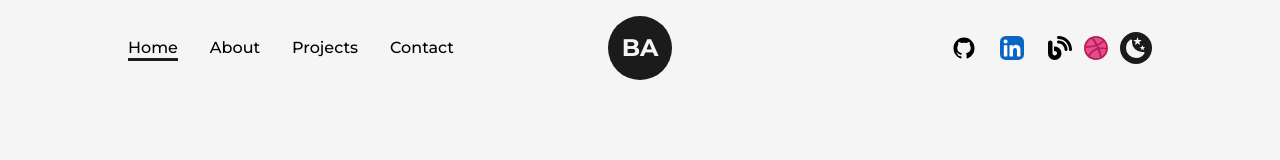
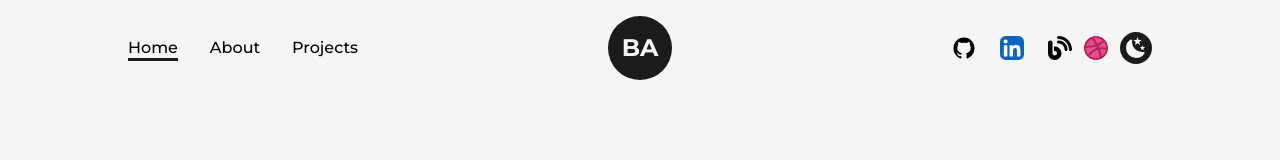
Before and after one commit to baguiar428/portfolio-2.0, a Next.js app: page / in a window 1280 px wide. Shown: the top 160 px of the page. Built offline with nearby package versions, Linux system fonts and the light colour scheme.

Commit message:
Decided to remove redundant contact in nav bar

```diff
--- a/src/app/components/NavBar.js
+++ b/src/app/components/NavBar.js
@@ -80,7 +80,8 @@ const NavBar = () => {
         <CustomLink href="/" title="Home" className="mr-4" />
         <CustomLink href="/about" title="About" className="mx-4" />
         <CustomLink href="/projects" title="Projects" className="mx-4" />
-        <CustomLink href="/contact" title="Contact" className="ml-4" />
+        {/* This might be redundent. Also mailto: doesn't seem to work */}
+        {/* <CustomLink href="/contact" title="Contact" className="ml-4" /> */}
       </nav>
 
       <nav className="flex items-center justify-center flex-wrap">
```
